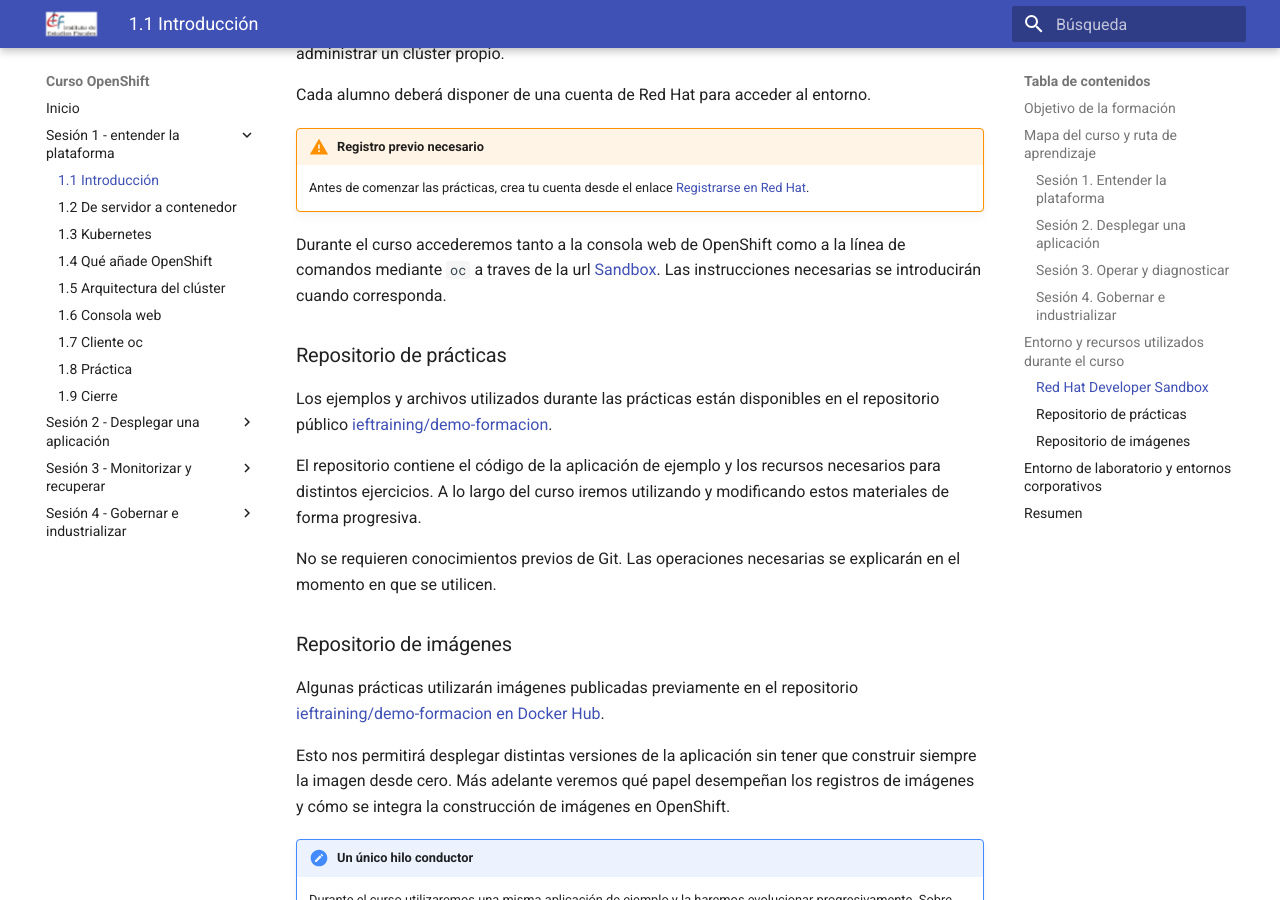
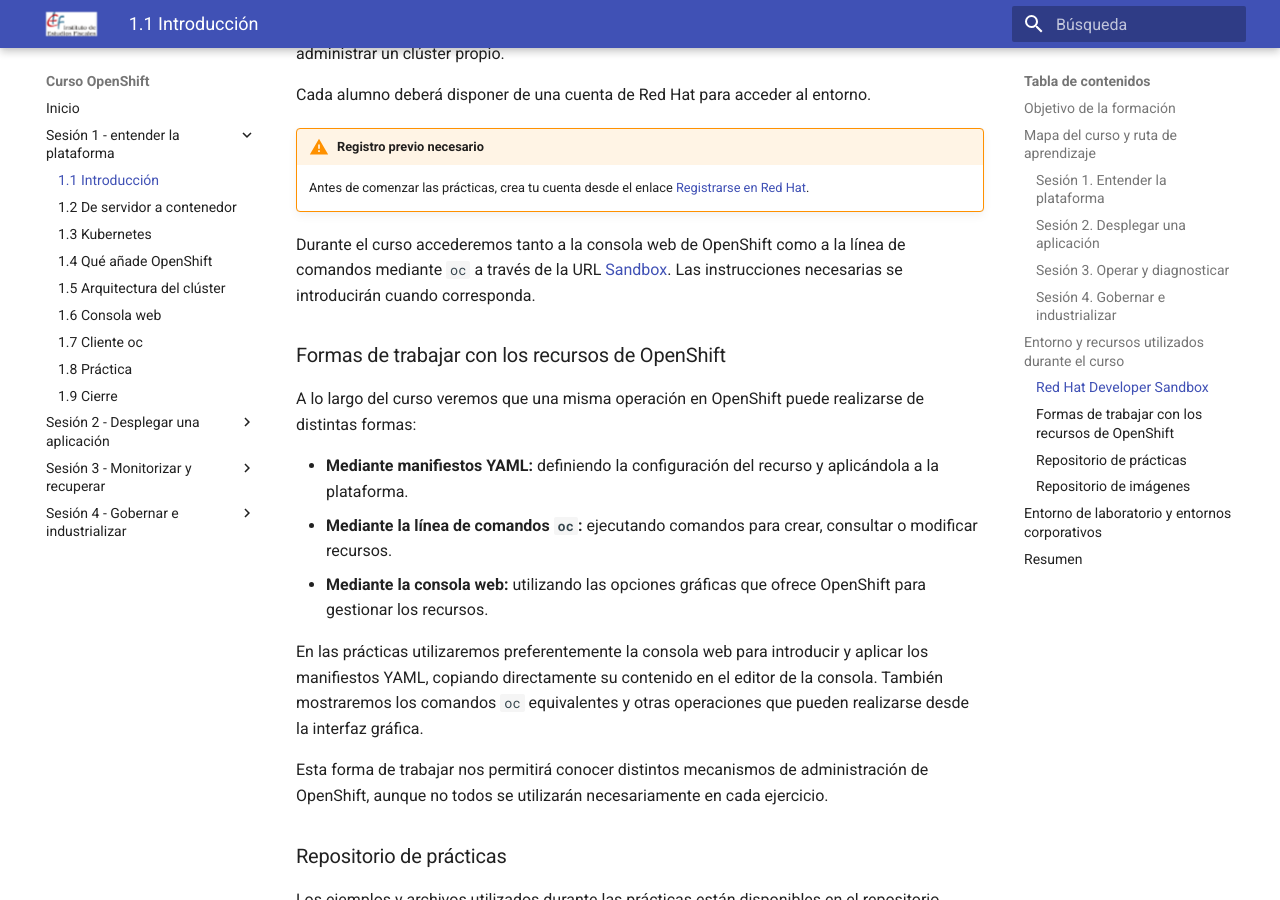
Before and after one commit to ieftraining/curso-openshift, an MkDocs documentation site: the page built from docs/sesion1/1.1 Introduccion.md, in a window 1280 px wide and 900 px high, scrolled down 2592 px. Built offline with MkDocs 1.6.1 and Material for MkDocs 9.7.7, drawn with Linux system fonts in a browser that asks for light colours.

Commit message:
Add files via upload

```diff
--- a/docs/sesion1/1.1 Introduccion.md
+++ b/docs/sesion1/1.1 Introduccion.md
@@ -82,7 +82,19 @@
 !!! warning "Registro previo necesario"
     Antes de comenzar las prácticas, crea tu cuenta desde el enlace [Registrarse en Red Hat](https://access.redhat.com/login).
 
-Durante el curso accederemos tanto a la consola web de OpenShift como a la línea de comandos mediante `oc` a traves de la url [Sandbox](https://sandbox.redhat.com). Las instrucciones necesarias se introducirán cuando corresponda.
+Durante el curso accederemos tanto a la consola web de OpenShift como a la línea de comandos mediante `oc` a través de la URL [Sandbox](https://sandbox.redhat.com). Las instrucciones necesarias se introducirán cuando corresponda.
+
+### Formas de trabajar con los recursos de OpenShift
+
+A lo largo del curso veremos que una misma operación en OpenShift puede realizarse de distintas formas:
+
+- **Mediante manifiestos YAML:** definiendo la configuración del recurso y aplicándola a la plataforma.
+- **Mediante la línea de comandos `oc`:** ejecutando comandos para crear, consultar o modificar recursos.
+- **Mediante la consola web:** utilizando las opciones gráficas que ofrece OpenShift para gestionar los recursos.
+
+En las prácticas utilizaremos preferentemente la consola web para introducir y aplicar los manifiestos YAML, copiando directamente su contenido en el editor de la consola. También mostraremos los comandos `oc` equivalentes y otras operaciones que pueden realizarse desde la interfaz gráfica.
+
+Esta forma de trabajar nos permitirá conocer distintos mecanismos de administración de OpenShift, aunque no todos se utilizarán necesariamente en cada ejercicio.
 
 ### Repositorio de prácticas
 
```
